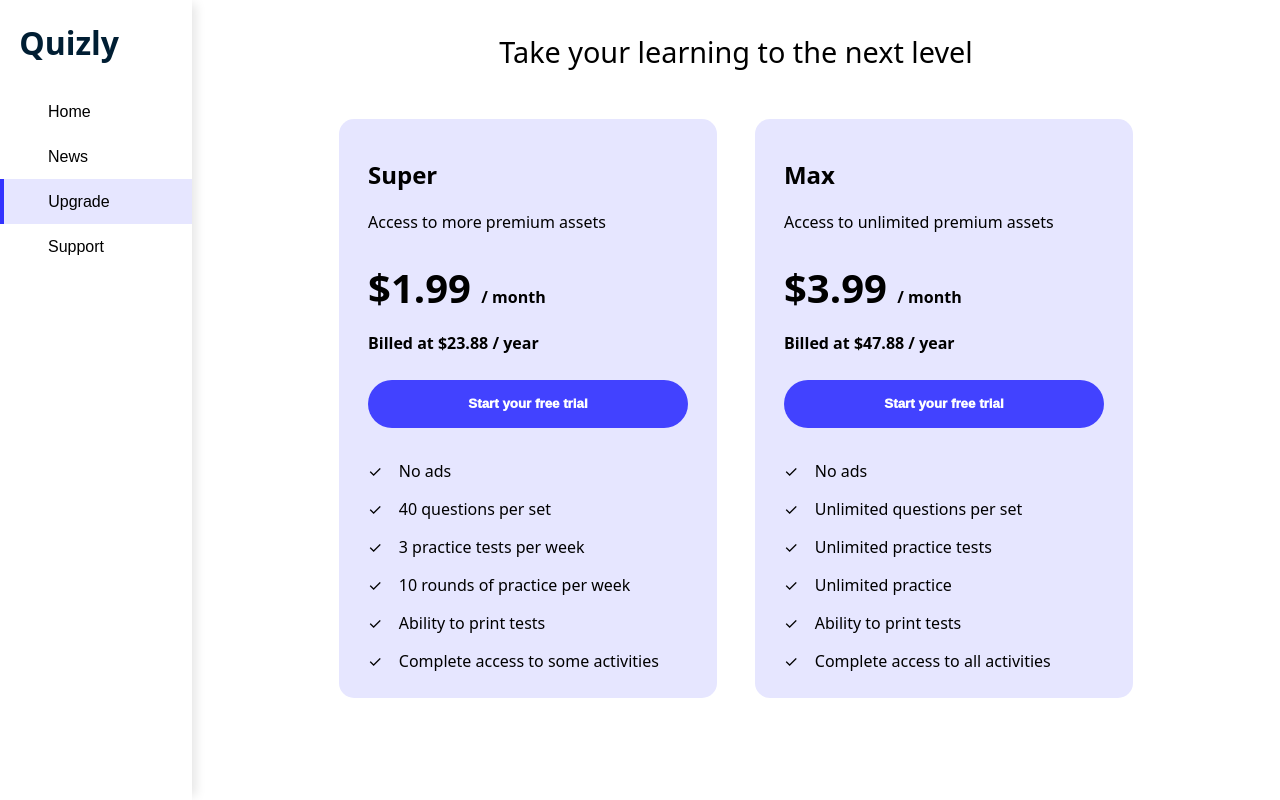
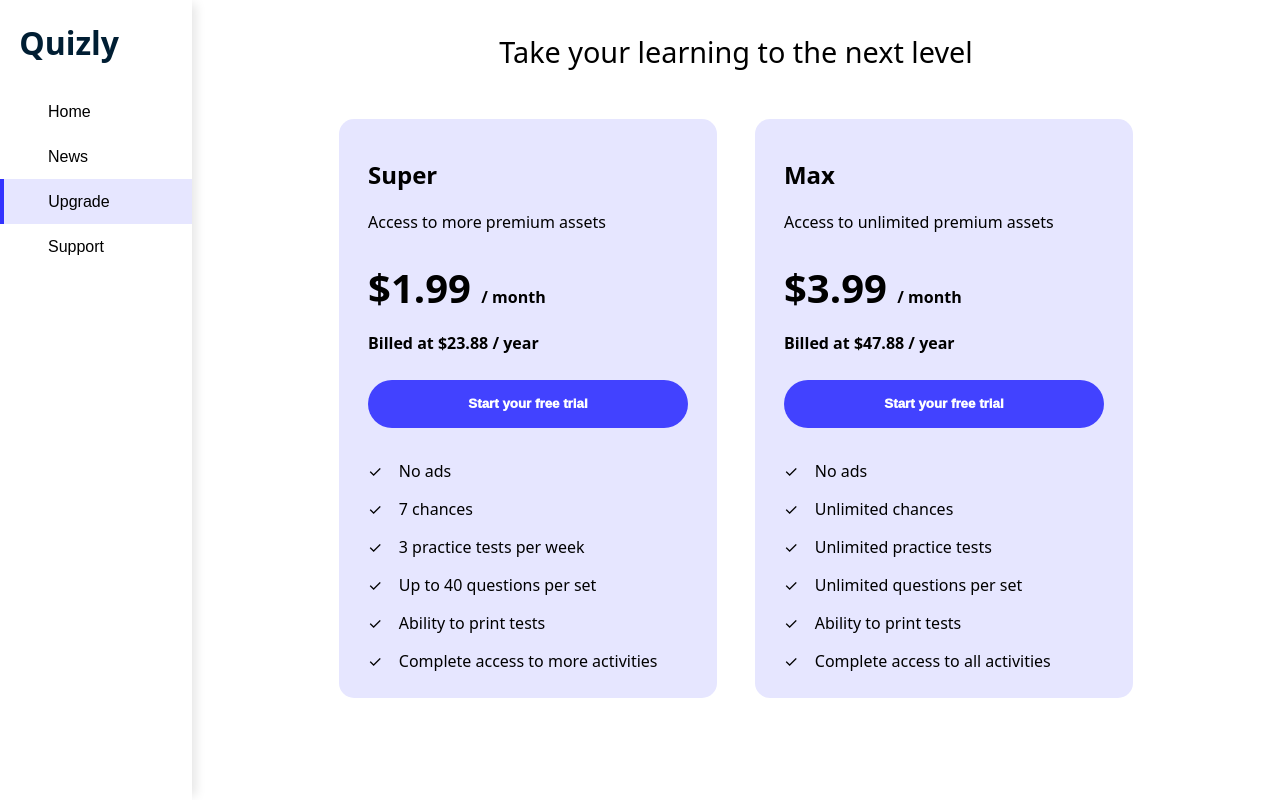
Before and after one commit to jacobyangg9/quizly, a React (Vite) app: page /dashboard in a window 1280 px wide. Both pictures are taken after a click on the button "Upgrade". Built offline with nearby package versions, Linux system fonts and the light colour scheme.

Commit message:
New cards when adding a card

```diff
--- a/src/Create/Create.jsx
+++ b/src/Create/Create.jsx
@@ -5,6 +5,15 @@ function Create() {
 
     const [cards, setCards] = useState([{ term: "", definition: "" }]);
 
+    const updateCards = (index, field, value) => {
+        const newCards = [...cards];
+        newCards[index][field] = value;
+        setCards(newCards);
+    }
+
+    const addCard = () => {
+        setCards([...cards, { term: "", definition: "" }]);
+    }
 
     return (
         <>
@@ -24,12 +33,12 @@ function Create() {
 
                 {cards.map((card, index) => (
                     <div key={index} className={styles.flashcardWrapper}>
-                        <input placeholder="Enter term" className={styles.flashcardInput} id={styles.flashcardTermInput}></input>
-                        <input placeholder="Enter definition" className={styles.flashcardInput} id={styles.flashcardDefInput}></input>
+                        <input placeholder="Enter term" className={styles.flashcardInput} id={styles.flashcardTermInput} value={card.term} onChange={(e) => updateCards(index, "term", e.target.value)}></input>
+                        <input placeholder="Enter definition" className={styles.flashcardInput} id={styles.flashcardDefInput} value={card.definition} onChange={(e) => updateCards(index, "definition", e.target.value)}></input>
                     </div>
                 ))}
                 <div className={styles.addCardWrapper}>
-                    <button className={styles.addCard}>Add Card</button>
+                    <button className={styles.addCard} onClick={addCard}>Add Card</button>
                 </div>
             </div>
         </>
--- a/src/Dashboard/Dashboard.jsx
+++ b/src/Dashboard/Dashboard.jsx
@@ -81,11 +81,11 @@ function Dashboard() {
                             <p className={styles.priceTagDescription}>Billed at $23.88 / year</p>
                             <button className={styles.purchaseButton}>Start your free trial</button>
                             <p>✓&nbsp;&nbsp;&nbsp;&nbsp;No ads</p>
-                            <p>✓&nbsp;&nbsp;&nbsp;&nbsp;40 questions per set</p>
+                            <p>✓&nbsp;&nbsp;&nbsp;&nbsp;7 chances</p>
                             <p>✓&nbsp;&nbsp;&nbsp;&nbsp;3 practice tests per week</p>
-                            <p>✓&nbsp;&nbsp;&nbsp;&nbsp;10 rounds of practice per week</p>
+                            <p>✓&nbsp;&nbsp;&nbsp;&nbsp;Up to 40 questions per set</p>
                             <p>✓&nbsp;&nbsp;&nbsp;&nbsp;Ability to print tests</p>
-                            <p>✓&nbsp;&nbsp;&nbsp;&nbsp;Complete access to some activities</p>
+                            <p>✓&nbsp;&nbsp;&nbsp;&nbsp;Complete access to more activities</p>
                         </div>
                         <div className={styles.upgradePlanBox}>
                             <h2 className={styles.upgradePlanBoxText}>Max</h2>
@@ -94,9 +94,9 @@ function Dashboard() {
                             <p className={styles.priceTagDescription}>Billed at $47.88 / year</p>
                             <button className={styles.purchaseButton}>Start your free trial</button>
                             <p>✓&nbsp;&nbsp;&nbsp;&nbsp;No ads</p>
+                            <p>✓&nbsp;&nbsp;&nbsp;&nbsp;Unlimited chances</p>
+                            <p>✓&nbsp;&nbsp;&nbsp;&nbsp;Unlimited practice tests</p>
                             <p>✓&nbsp;&nbsp;&nbsp;&nbsp;Unlimited questions per set</p>
-                            <p>✓&nbsp;&nbsp;&nbsp;&nbsp;Unlimited practice tests</p>
-                            <p>✓&nbsp;&nbsp;&nbsp;&nbsp;Unlimited practice</p>
                             <p>✓&nbsp;&nbsp;&nbsp;&nbsp;Ability to print tests</p>
                             <p>✓&nbsp;&nbsp;&nbsp;&nbsp;Complete access to all activities</p>
                         </div>
```
